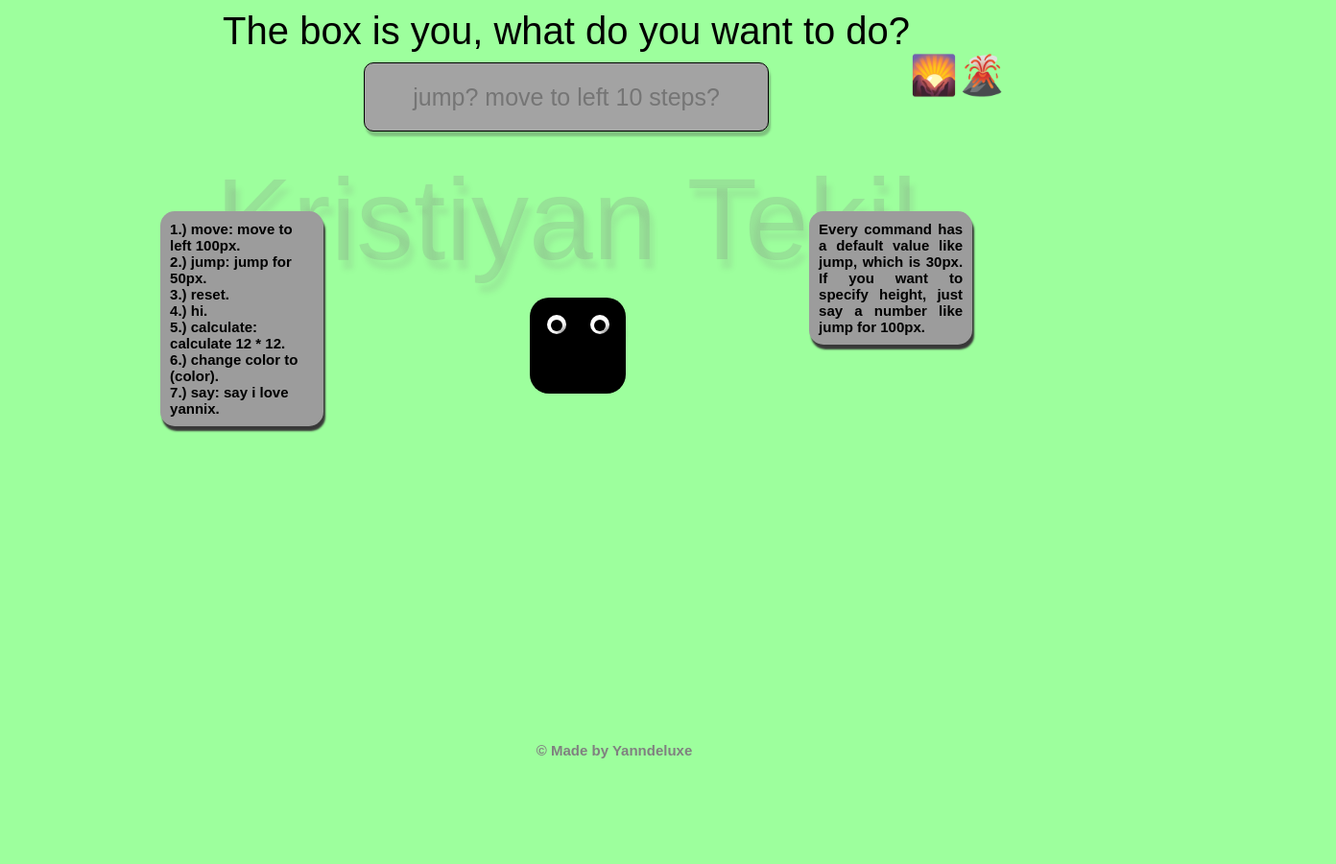
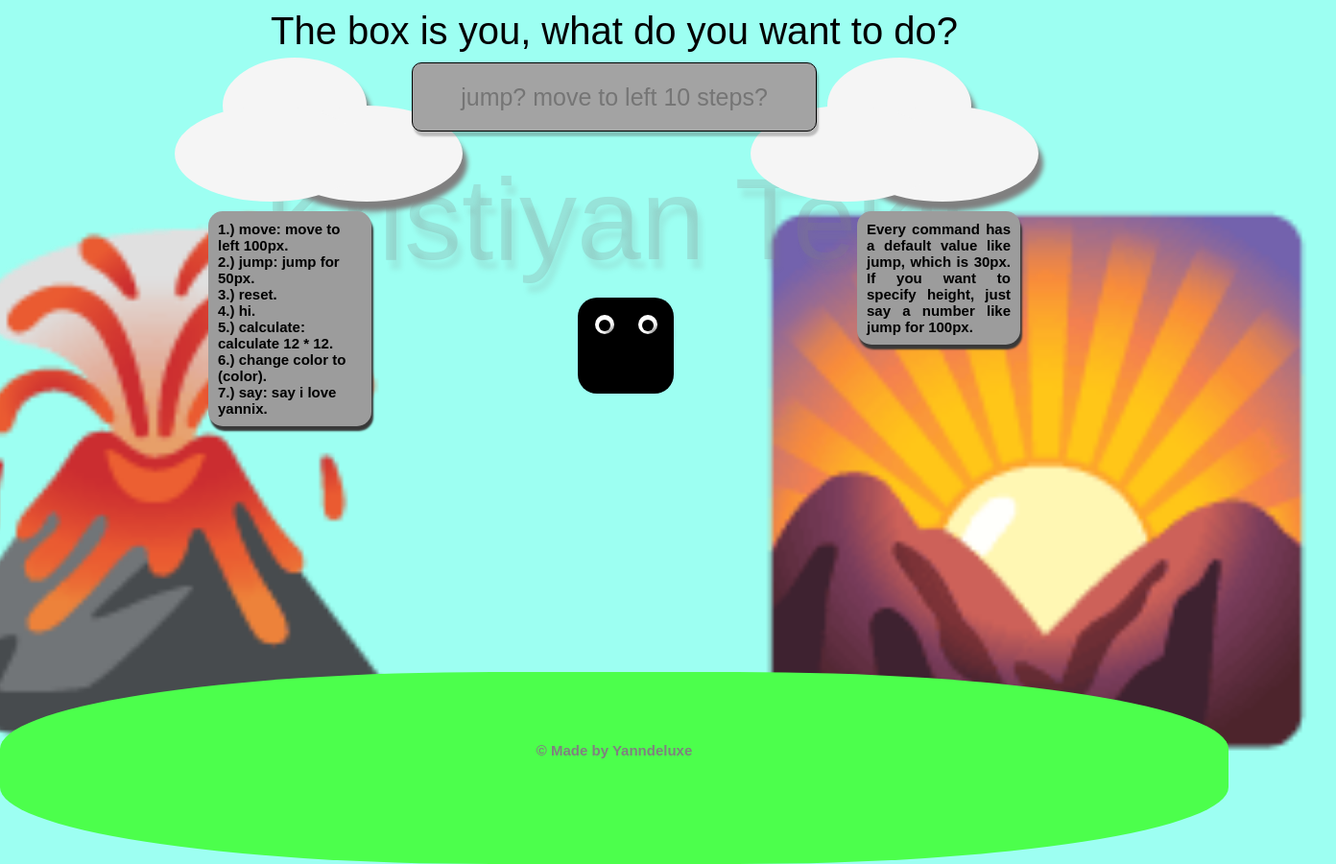
Before and after one commit to deluxuriousyann-cloud/Simulator-Beta, a plain HTML site: page index.html in a window 1280 px wide. Shown: the whole page at 96% size, 1392 px wide, since content can reach past the window. Before the commit the page ends 800 px from the top, so only its background shows below. Drawn offline with Linux system fonts and the light colour scheme.

Commit message:
Update network.css

```diff
--- a/network.css
+++ b/network.css
@@ -56,7 +56,7 @@
 }
 
 body {
-    background-color: rgb(157, 255, 157);
+    background-color: rgb(157, 255, 242);
     color: #000000;
     display: flex;
     justify-content: center;
@@ -65,6 +65,20 @@ body {
     font-size: 40px;
     margin: 10px;
     font-family: sans-serif;
+    overflow: hidden;
+}
+
+.mountain {
+    z-index: -1;
+    display: flex;
+    align-items: center;
+    justify-content: center;
+    position: absolute;
+    width: 100px;
+    font-size: 500px;
+    height: 100px;
+    bottom: 250px;
+    right: 150px;
 }
 
 .userInput[placeholder] {
@@ -336,3 +350,32 @@ body {
         transform: translate(0, 0);
     }
 }
+
+.clouds {
+    border: 0;
+    border-radius: 50%;
+    height: 100px;
+    width: 100px;
+    position: absolute;
+    display: flex;
+    align-items: center;
+    background-color: whitesmoke;
+    box-shadow: 5px 10px 5px grey;
+    left: 0px;
+    top: 100px;
+    z-index: -1;
+}
+
+.ground {
+    border: green;
+    background-color: rgb(76, 255, 76);
+    display: flex;
+    position: absolute;
+    justify-content: center;
+    align-items: center;
+    bottom: -100px;
+    left: 0;
+    width: 100%;
+    height: 200px;
+    border-radius: 40%;
+}
```
